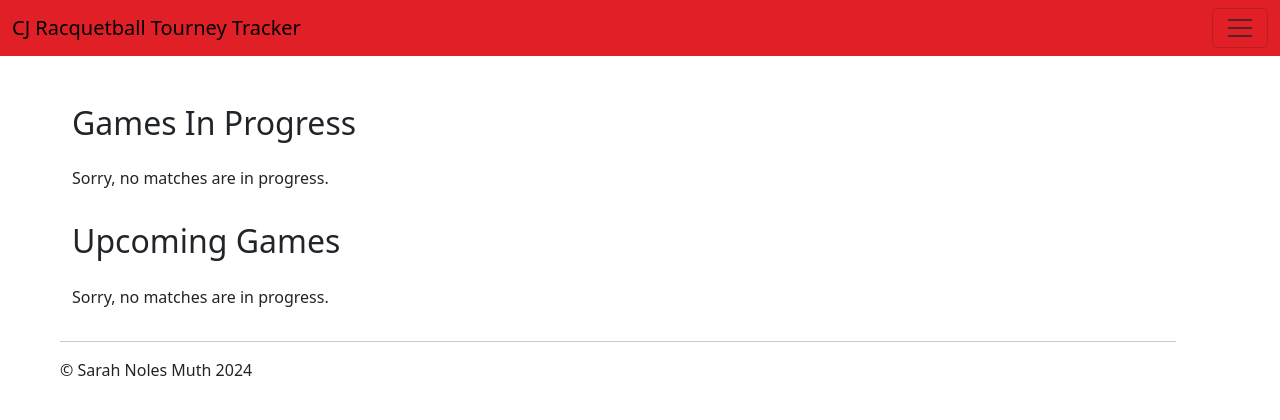
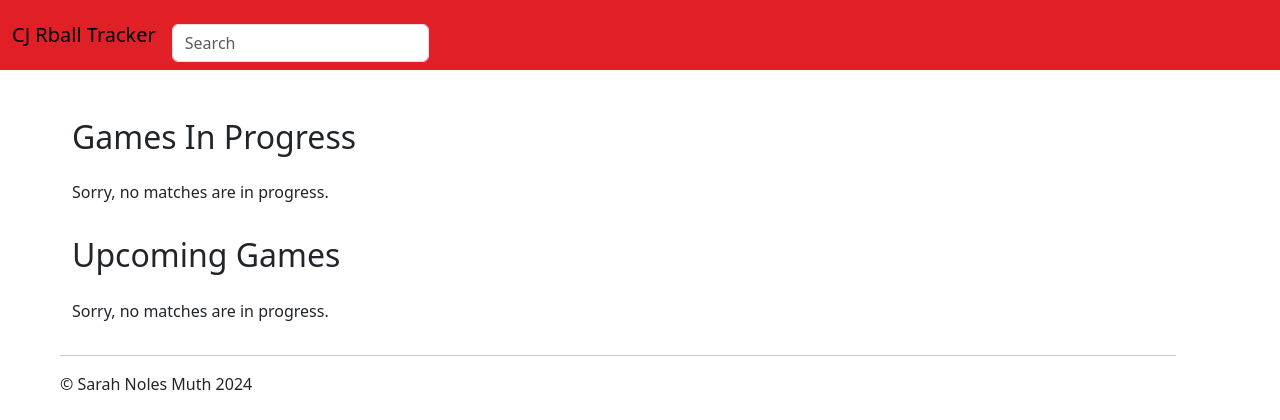
Before and after one commit to SarahNSec/TourneyTracker, a Django app: page / in a window 1280 px wide. Shown: the top 420 px of the page. Run offline with Django 5.2, Linux system fonts and the light colour scheme; data that the repository does not hold is empty; some libraries are stand-ins or nearby versions.

Commit message:
adjust navbar size

```diff
--- a/tourneytracker/tracker/templates/tracker/navbar.html
+++ b/tourneytracker/tracker/templates/tracker/navbar.html
@@ -1,13 +1,12 @@
-<nav class="navbar" style="background-color: #e01f26;">
+<nav class="navbar navbar-expand-sm" style="background-color: #e01f26;">
     <div class="container-fluid">
-        <a class="navbar-brand" href="#">CJ Racquetball Tourney Tracker</a>
+        <a class="navbar-brand" href="#">CJ Rball Tracker</a>
         <button class="navbar-toggler" type="button" data-bs-toggle="collapse" data-bs-target="#navbartoggler" aria-controls="navbartoggler" aria-expanded="false" aria-label="Toggle navigation">
             <span class="navbar-toggler-icon"></span>
         </button>
-        <div class="collapse navbar-collapse" id="navbartoggler">
-            <form class="d-flex" role="search">
-                <input class="form-control me-2" type="search" placeholder="Search" aria-label="Search">
-                <button class="btn btn-light" type="submit">Search</button>
+        <div class="collapse navbar-collapse mt-3" id="navbartoggler">
+            <form role="search">
+              <input class="form-control" type="search" placeholder="Search" aria-label="Search">
             </form>
         </div>
     </div>
```
